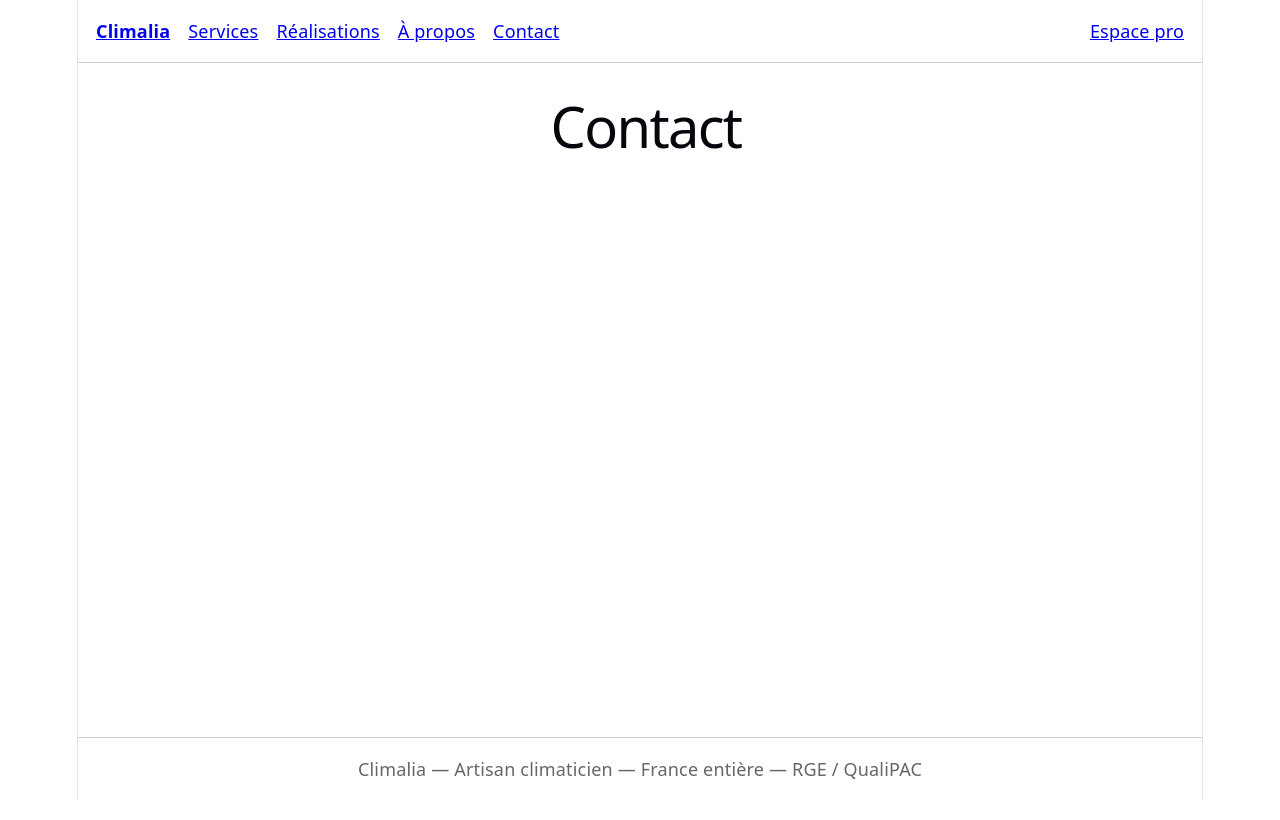
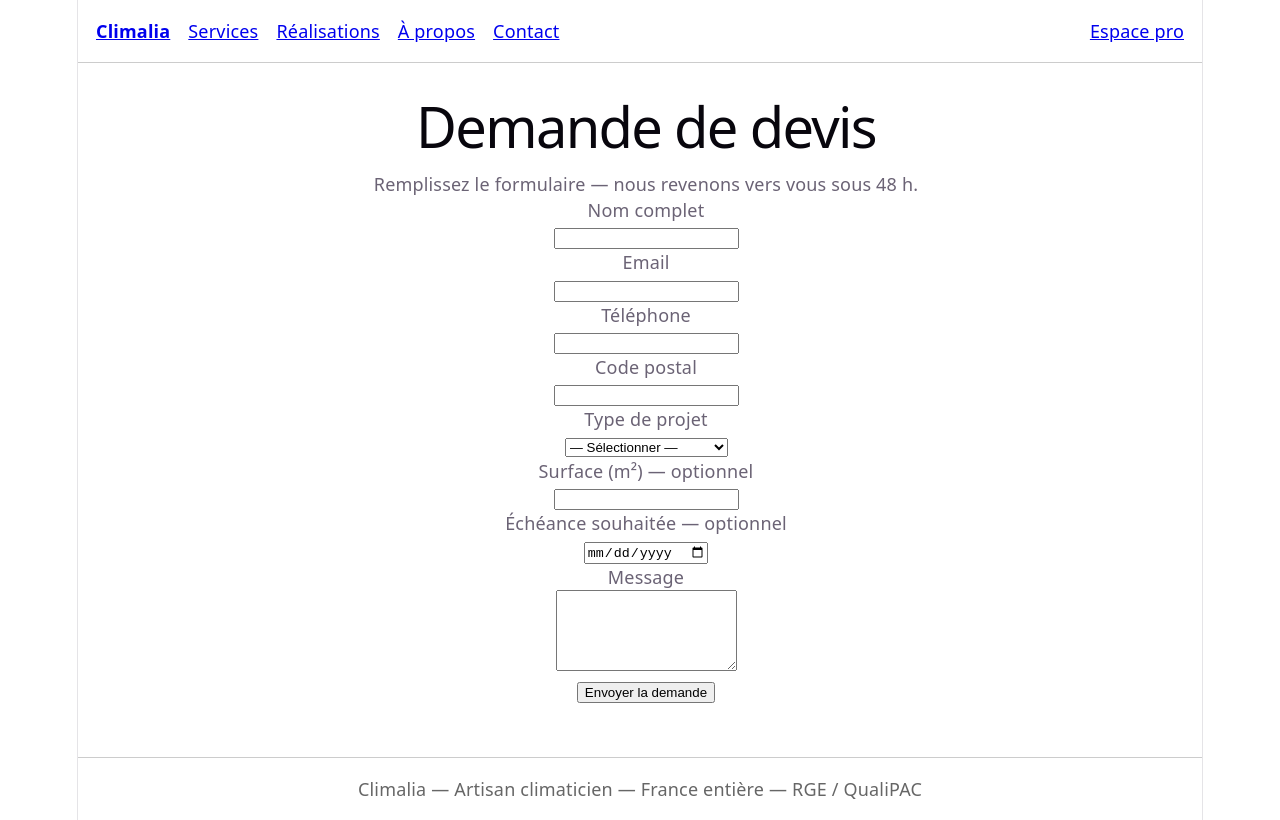
Before and after one commit to DimitriMorgan/climalia, a React (Vite) app in the folder frontend/: page /contact in a window 1280 px wide. Built offline with nearby package versions, Linux system fonts and the light colour scheme.

Commit message:
feat(frontend): add contact form with client validation and api submission

```diff
--- /dev/null
+++ b/frontend/src/features/contact/ContactForm.tsx
@@ -0,0 +1,145 @@
+import type React from 'react';
+import { useState } from 'react';
+import { submitContactRequest } from '@/api/contact';
+import { ApiError } from '@/api/client';
+import type { ContactRequestInput } from '@/types/api';
+import { ProjectType } from '@/types/enums';
+import type { ProjectType as ProjectTypeT } from '@/types/enums';
+
+interface FormState {
+  fullName: string;
+  email: string;
+  phone: string;
+  postalCode: string;
+  projectType: ProjectTypeT | '';
+  surface: string;
+  deadline: string;
+  message: string;
+}
+
+const EMPTY: FormState = {
+  fullName: '', email: '', phone: '', postalCode: '', projectType: '', surface: '', deadline: '', message: '',
+};
+
+function validateClient(s: FormState): Map<string, string> {
+  const errs = new Map<string, string>();
+  if (s.fullName.trim().length < 2) errs.set('fullName', 'Nom requis (2 caractères minimum).');
+  if (!/^[^@\s]+@[^@\s]+\.[^@\s]+$/.test(s.email)) errs.set('email', 'Email invalide ou obligatoire.');
+  if (s.phone.replace(/\s/g, '').length < 6) errs.set('phone', 'Téléphone obligatoire.');
+  if (!/^\d{5}$/.test(s.postalCode)) errs.set('postalCode', 'Code postal obligatoire (5 chiffres).');
+  if (s.projectType === '') errs.set('projectType', 'Type de projet obligatoire.');
+  if (s.message.trim().length < 5) errs.set('message', 'Message obligatoire (5 caractères minimum).');
+  return errs;
+}
+
+export function ContactForm(): React.ReactElement {
+  const [state, setState] = useState<FormState>(EMPTY);
+  const [errors, setErrors] = useState<Map<string, string>>(new Map());
+  const [submitting, setSubmitting] = useState(false);
+  const [success, setSuccess] = useState<string | null>(null);
+  const [serverError, setServerError] = useState<string | null>(null);
+
+  const update = <K extends keyof FormState>(key: K, value: FormState[K]): void => {
+    setState((prev) => ({ ...prev, [key]: value }));
+  };
+
+  async function performSubmit(): Promise<void> {
+    setSubmitting(true);
+    try {
+      const input: ContactRequestInput = {
+        fullName: state.fullName.trim(),
+        email: state.email.trim(),
+        phone: state.phone.trim(),
+        postalCode: state.postalCode.trim(),
+        projectType: state.projectType as ProjectTypeT,
+        message: state.message.trim(),
+        surface: state.surface === '' ? null : Number.parseInt(state.surface, 10),
+        deadline: state.deadline === '' ? null : state.deadline,
+      };
+      await submitContactRequest(input);
+      setSuccess('Merci, votre demande a bien été envoyée. Nous revenons vers vous sous 48 h.');
+      setState(EMPTY);
+    } catch (err: unknown) {
+      if (err instanceof ApiError) {
+        if (err.violations.length > 0) {
+          const map = new Map<string, string>();
+          for (const v of err.violations) map.set(v.propertyPath, v.message);
+          setErrors(map);
+        } else {
+          setServerError(err.message);
+        }
+      } else {
+        setServerError('Erreur réseau, veuillez réessayer.');
+      }
+    } finally {
+      setSubmitting(false);
+    }
+  }
+
+  const handleSubmit = (e: React.SyntheticEvent<HTMLFormElement>): void => {
+    e.preventDefault();
+    setServerError(null);
+    setSuccess(null);
+    const clientErrs = validateClient(state);
+    if (clientErrs.size > 0) {
+      setErrors(clientErrs);
+      return;
+    }
+    setErrors(new Map());
+    void performSubmit();
+  };
+
+  return (
+    <form onSubmit={handleSubmit} noValidate aria-describedby="contact-status">
+      <p id="contact-status" role="status">{success ?? ''}</p>
+      {serverError !== null ? <p role="alert">{serverError}</p> : null}
+
+      <p>
+        <label htmlFor="fullName">Nom complet</label><br />
+        <input id="fullName" value={state.fullName} onChange={(e): void => { update('fullName', e.target.value); }} />
+        {errors.has('fullName') ? <span role="alert">{errors.get('fullName')}</span> : null}
+      </p>
+      <p>
+        <label htmlFor="email">Email</label><br />
+        <input id="email" type="email" value={state.email} onChange={(e): void => { update('email', e.target.value); }} />
+        {errors.has('email') ? <span role="alert">{errors.get('email')}</span> : null}
+      </p>
+      <p>
+        <label htmlFor="phone">Téléphone</label><br />
+        <input id="phone" value={state.phone} onChange={(e): void => { update('phone', e.target.value); }} />
+        {errors.has('phone') ? <span role="alert">{errors.get('phone')}</span> : null}
+      </p>
+      <p>
+        <label htmlFor="postalCode">Code postal</label><br />
+        <input id="postalCode" value={state.postalCode} onChange={(e): void => { update('postalCode', e.target.value); }} />
+        {errors.has('postalCode') ? <span role="alert">{errors.get('postalCode')}</span> : null}
+      </p>
+      <p>
+        <label htmlFor="projectType">Type de projet</label><br />
+        <select id="projectType" value={state.projectType} onChange={(e): void => { update('projectType', e.target.value as ProjectTypeT | ''); }}>
+          <option value="">— Sélectionner —</option>
+          <option value={ProjectType.INSTALLATION_AC}>Installation climatisation</option>
+          <option value={ProjectType.HEAT_PUMP}>Pompe à chaleur</option>
+          <option value={ProjectType.VMC}>VMC</option>
+          <option value={ProjectType.MAINTENANCE}>Entretien</option>
+          <option value={ProjectType.REPAIR}>Dépannage</option>
+        </select>
+        {errors.has('projectType') ? <span role="alert">{errors.get('projectType')}</span> : null}
+      </p>
+      <p>
+        <label htmlFor="surface">Surface (m²) — optionnel</label><br />
+        <input id="surface" type="number" min="1" value={state.surface} onChange={(e): void => { update('surface', e.target.value); }} />
+      </p>
+      <p>
+        <label htmlFor="deadline">Échéance souhaitée — optionnel</label><br />
+        <input id="deadline" type="date" value={state.deadline} onChange={(e): void => { update('deadline', e.target.value); }} />
+      </p>
+      <p>
+        <label htmlFor="message">Message</label><br />
+        <textarea id="message" rows={5} value={state.message} onChange={(e): void => { update('message', e.target.value); }} />
+        {errors.has('message') ? <span role="alert">{errors.get('message')}</span> : null}
+      </p>
+      <button type="submit" disabled={submitting}>{submitting ? 'Envoi…' : 'Envoyer la demande'}</button>
+    </form>
+  );
+}
--- a/frontend/src/pages/ContactPage.tsx
+++ b/frontend/src/pages/ContactPage.tsx
@@ -1,9 +1,12 @@
 import type React from 'react';
+import { ContactForm } from '@/features/contact/ContactForm';
 
 export function ContactPage(): React.ReactElement {
   return (
     <section>
-      <h1>Contact</h1>
+      <h1>Demande de devis</h1>
+      <p>Remplissez le formulaire — nous revenons vers vous sous 48 h.</p>
+      <ContactForm />
     </section>
   );
 }
```
Also changed, not shown: frontend/jest.setup.ts (+55 -0 lines), 1 other file (tests, documents, lock files or other folders).
